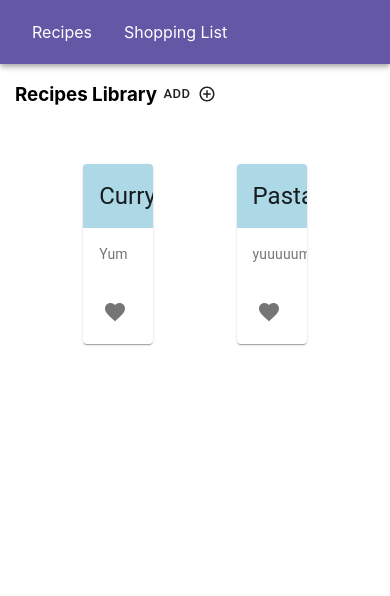
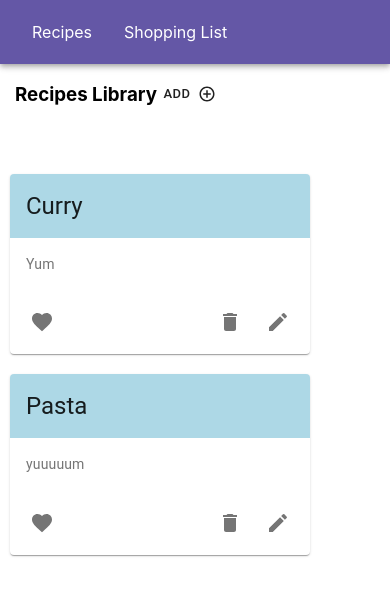
Before and after one commit to elainetsun/meal-planning-app, a React (Create React App) app in the folder meal-planning/: page /recipes in a window 390 px wide. Shown: the top 596 px of the page. Built offline with nearby package versions, Linux system fonts and the light colour scheme.

Commit message:
make cards a little more responsive

```diff
--- a/meal-planning/src/components/recipe-card/RecipeCard.module.scss
+++ b/meal-planning/src/components/recipe-card/RecipeCard.module.scss
@@ -1,5 +1,5 @@
 .card {
-    flex: 0 1 18%;
+  width: 300px;
 
   .header {
     background: lightblue;
--- a/meal-planning/src/components/recipe-library/RecipesLibrary.js
+++ b/meal-planning/src/components/recipe-library/RecipesLibrary.js
@@ -58,7 +58,11 @@ function RecipesLibrary() {
 
       <section className={styles.recipeSection}>
         {recipesLibraryState.recipes.map((recipe) => {
-          return <RecipeCard recipe={recipe} />;
+          return (
+            <div className={styles.card}>
+              <RecipeCard recipe={recipe} />
+            </div>
+          );
         })}
       </section>
     </>
--- a/meal-planning/src/components/recipe-library/RecipesLibrary.module.scss
+++ b/meal-planning/src/components/recipe-library/RecipesLibrary.module.scss
@@ -1,6 +1,7 @@
 .recipeSection {
   display: flex;
-  justify-content: space-evenly;
+  flex-direction: row;
+  flex-wrap: wrap;
   padding-top: 40px;
 }
 .recipesHeader {
@@ -8,3 +9,6 @@
   display: flex;
   flex-direction: row;
 }
+.card {
+  padding: 10px;
+}
```
Lines whose indentation alone changed are shown as unchanged.
